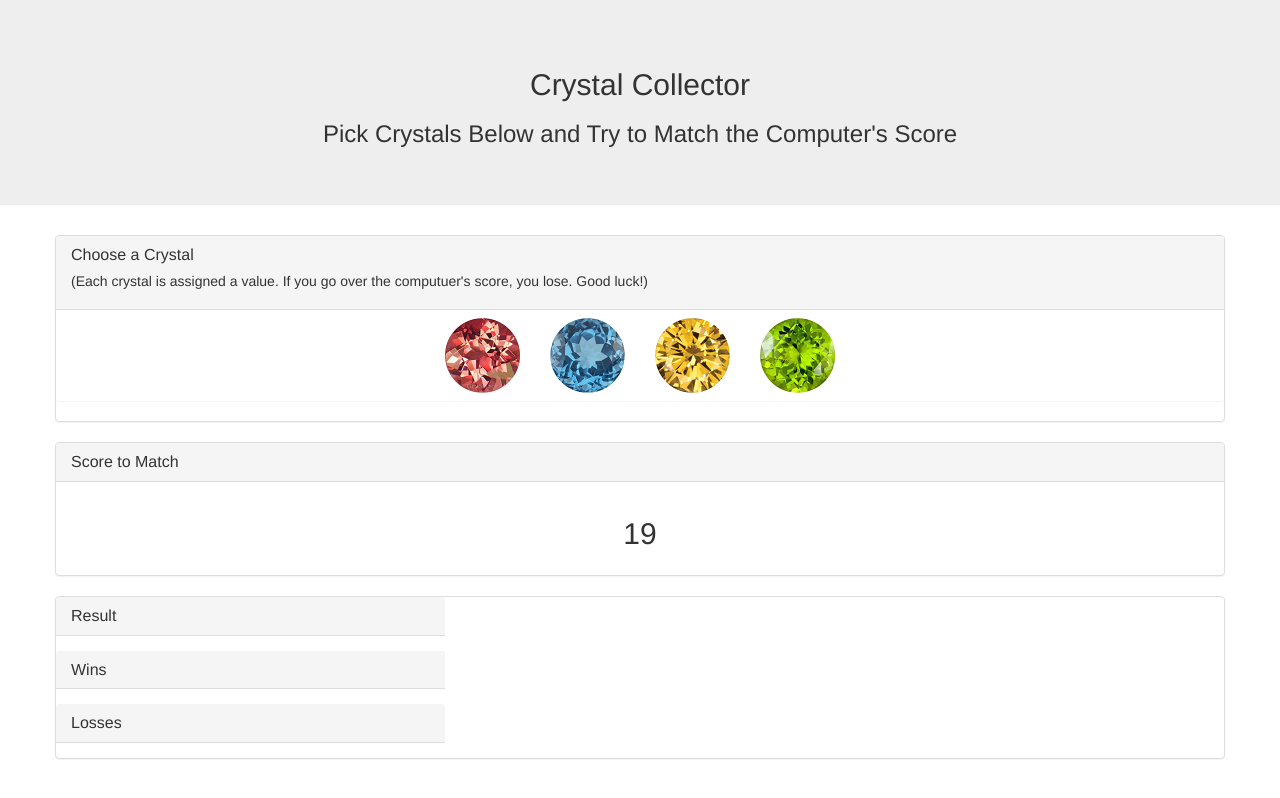
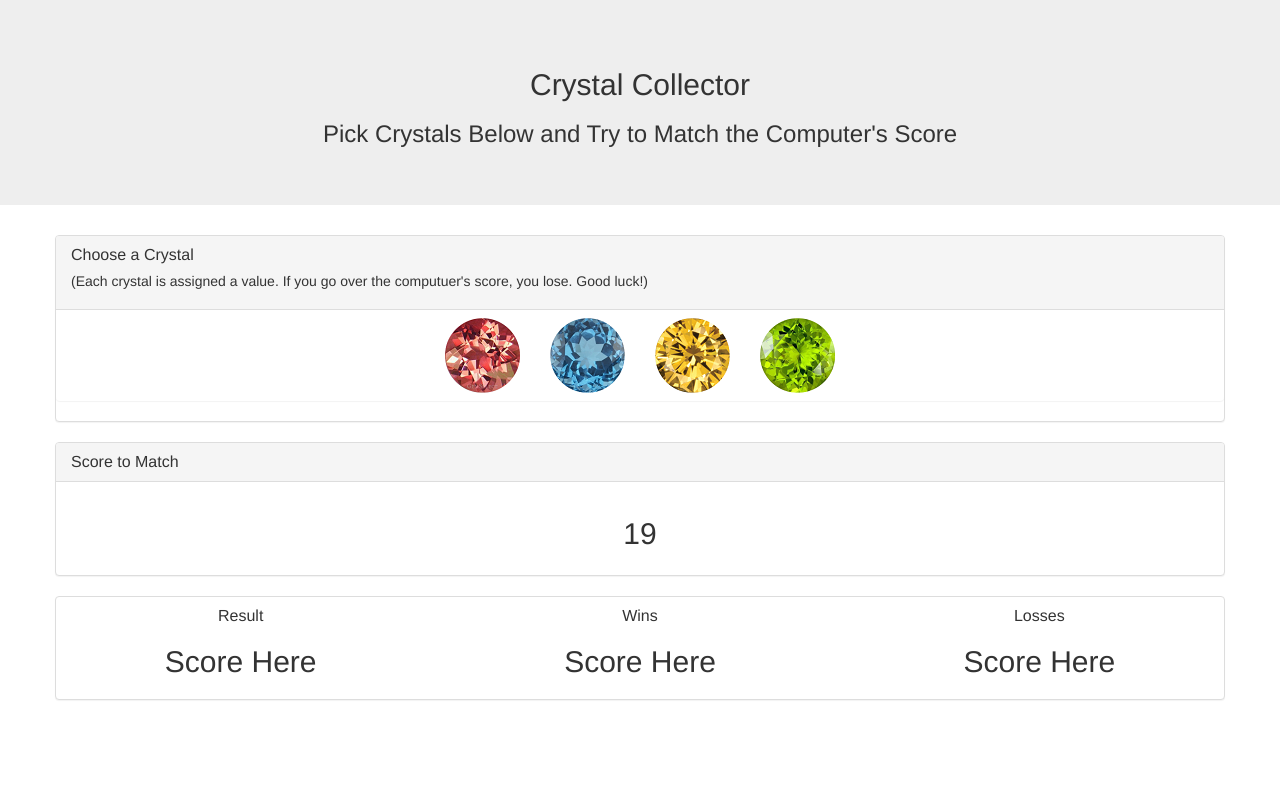
Before and after one commit to Knucklesjak/week-4-game, a plain HTML site: page index.html in a window 1280 px wide. Drawn offline with nearby package versions, Linux system fonts and the light colour scheme.

```diff
--- a/index.html
+++ b/index.html
@@ -25,7 +25,7 @@
   <div class="container">
 
     <div class="row">
-
+<!-- This is the section with crystal images and selectors -->
        <div class="panel panel-default">
         <div class="panel-heading">
           <h3 class="panel-title">Choose a Crystal</h3><h5>(Each crystal is assigned a value. If you go over the computuer's score, you lose. Good luck!)</h5>
@@ -38,6 +38,7 @@
         </div>
       </div>
 
+<!-- this is the section with the computer score to match -->
       <div class="panel panel-default">
         <div class="panel-heading">
           <h3 class="panel-title">Score to Match</h3>
@@ -47,79 +48,43 @@
         </div>
       </div>
 
+<!-- This is the section on showing results -->
 
       <div class="panel panel-default">
+        <div class="row">
         <div class="col-md-4 panel-heading">
-          <h4 class="panel-title">Result</h4>
-        </div>
-        <div class="panel-body text-center">
-          <h4 id="result"></h4>
+          <h4 class="panel-title text-center">Result</h4>
+          <h2 class="text-center" id="result">
+              Score Here
+          </h2>
         </div>
         <div class="col-md-4 panel-heading">
-          <h4 class="panel-title">Wins</h4>
-        </div>
-        <div class="panel-body text-center">
-          <h4 id="result"></h4>
+          <h4 class="panel-title text-center">Wins</h4>
+          <h2 class="text-center" id="wins">
+              Score Here
+          </h2>
         </div>
         <div class="col-md-4 panel-heading">
-          <h4 class="panel-title">Losses</h4>
-        </div>
-        <div class="panel-body text-center">
-          <h4 id="result"></h4>
+          <h4 class="panel-title text-center">Losses</h4>
+         <h2 class="text-center" id="losses">
+              Score Here
+          </h2>
         </div>
       </div>
+    </div>
     </div>
   </div>
 
   <script type="text/javascript">
 
-    // Here I am trying to create the loop to randomly assign a number for the Computer's score
+    // This creates Computer's random score to beat with a # between 19 and 120
    var scoretoMatch = Math.floor(Math.random() *102) +19;
 
-   // This is supposed to post the value from above into the screen for users to see
+   // This post the value from above into the screen for users to see
    $("#computer-pick").text(scoretoMatch);
 
 
 
-    // $(document).ready(function() {
-
-    //   // Initial Variables
-    //   var yourPick = 0;
-    //   var computerPick = Math.floor(Math.random() * 4) + 1;
-    //   var lockGame = false;
-
-    //   // We log the computer's pick to console to make it easier to troubleshoot
-    //   console.log("Computer Pick: " + computerPick);
-
-    //   // Here we create the on click event that gets the user"s pick
-    //   $("button").on("click", function() {
-    //     // console.log($(this).value);
-    //     // console.log(this.value);
-    //     // Here this lockGame line prevents the user from changing the option after the game is done.
-    //     if (lockGame !== true) {
-
-    //       // We get the value associated with the button the user picked from here
-    //       yourPick = $(this).attr("value");
-    //       // console.log("Your Pick: " + yourPick);
-    //       // console.log("My Num: " + $(this).val())
-    //       // We then reveal the computer's pick in the html
-    //       $("#computer-pick").html(computerPick);
-
-    //       // If your pick matched the computer's pick you let them know.
-    //       if (yourPick == computerPick) {
-    //         $("#result").html("Yep! You got it! Refresh the page to play again.");
-
-    //       }
-
-    //       // If the numbers did not match. You also let them know
-    //       else {
-    //         $("#result").html("Nope. Refresh the page to play again.");
-    //         lockGame = true;
-    //       }
-    //     }//sure delete the lockgame if you dare....jk.
-
-    //   });
-    // });
 
 </script>
 
```
